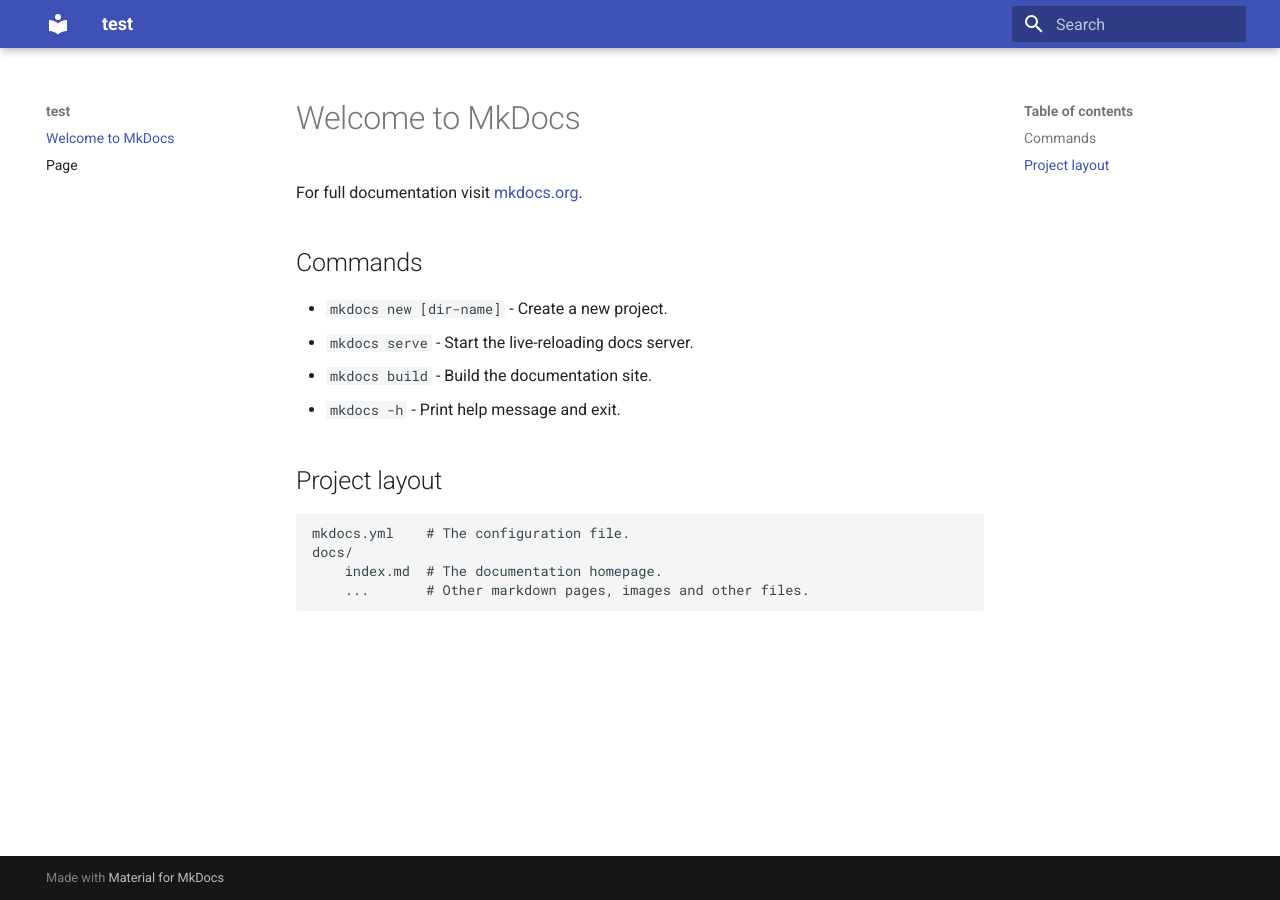
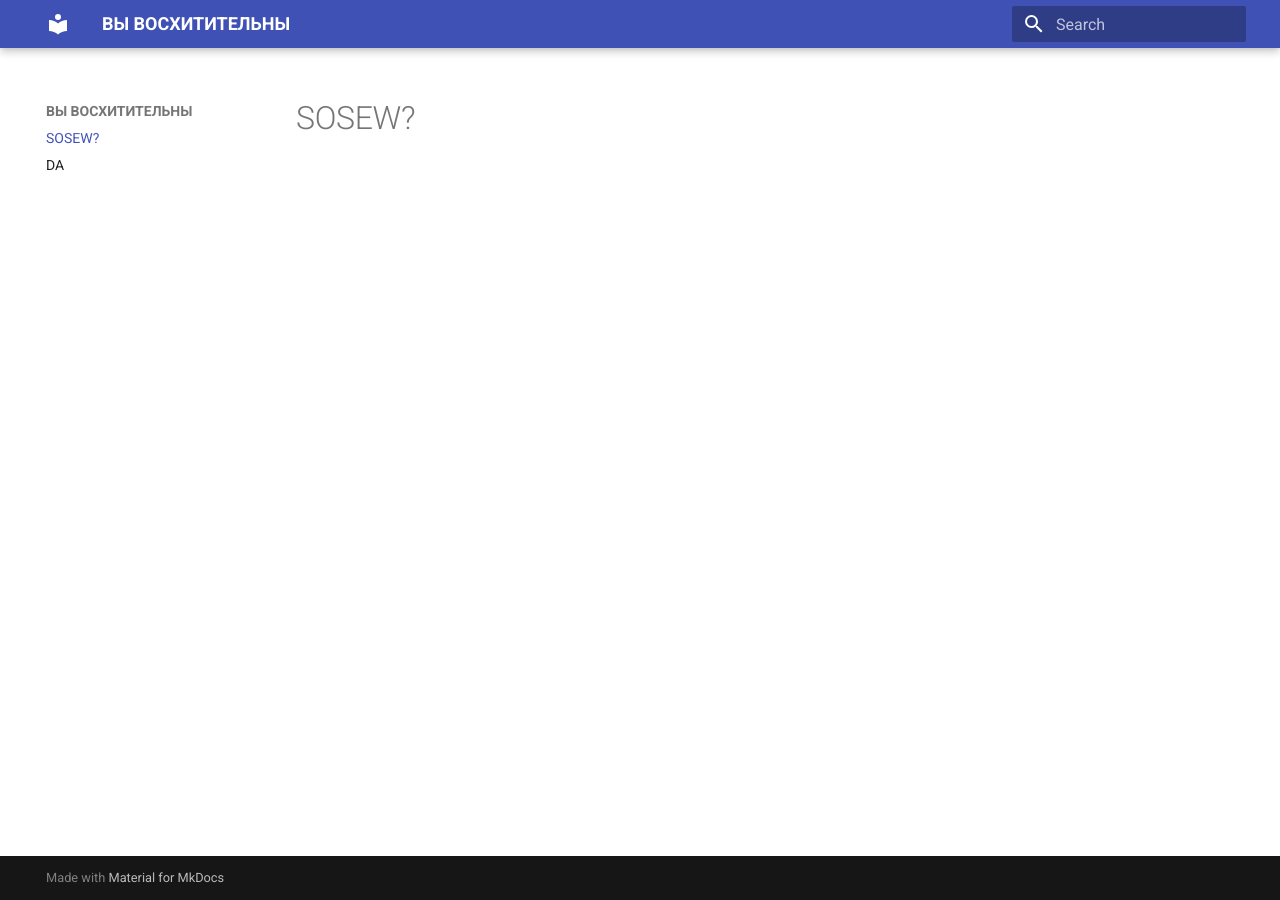
Before and after one commit to vuurhaard/mkdocs1, an MkDocs documentation site: the page built from docs/index.md, in a window 1280 px wide. Built offline with MkDocs 1.6.1 and Material for MkDocs 9.7.7, drawn with Linux system fonts in a browser that asks for light colours.

Commit message:
Init commit3

```diff
--- a/docs/index.md
+++ b/docs/index.md
@@ -1,17 +1 @@
-# Welcome to MkDocs
-
-For full documentation visit [mkdocs.org](https://www.mkdocs.org).
-
-## Commands
-
-* `mkdocs new [dir-name]` - Create a new project.
-* `mkdocs serve` - Start the live-reloading docs server.
-* `mkdocs build` - Build the documentation site.
-* `mkdocs -h` - Print help message and exit.
-
-## Project layout
-
-    mkdocs.yml    # The configuration file.
-    docs/
-        index.md  # The documentation homepage.
-        ...       # Other markdown pages, images and other files.
+# SOSEW?
--- a/docs/shell.md
+++ b/docs/shell.md
@@ -1,8 +1,4 @@
-# Page
-
-- list
-
-Hello world
+# DA
 
 !!! note
 
--- a/mkdocs.yml
+++ b/mkdocs.yml
@@ -1,4 +1,4 @@
-site_name: test
+site_name: ВЫ ВОСХИТИТЕЛЬНЫ
 site_url: https://vuurhaard.github.io/mkdocs1
 theme:
   name: material
```
